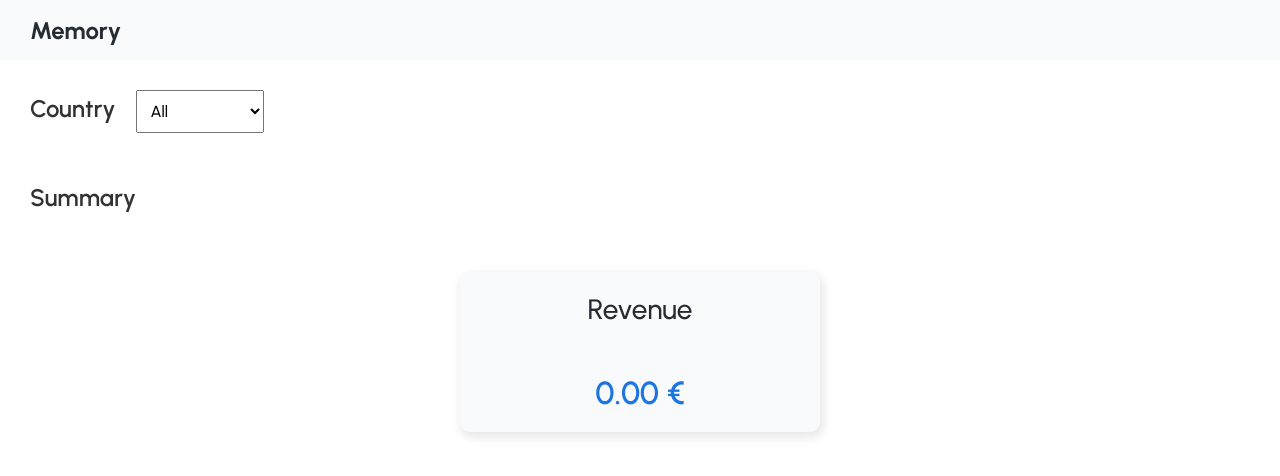
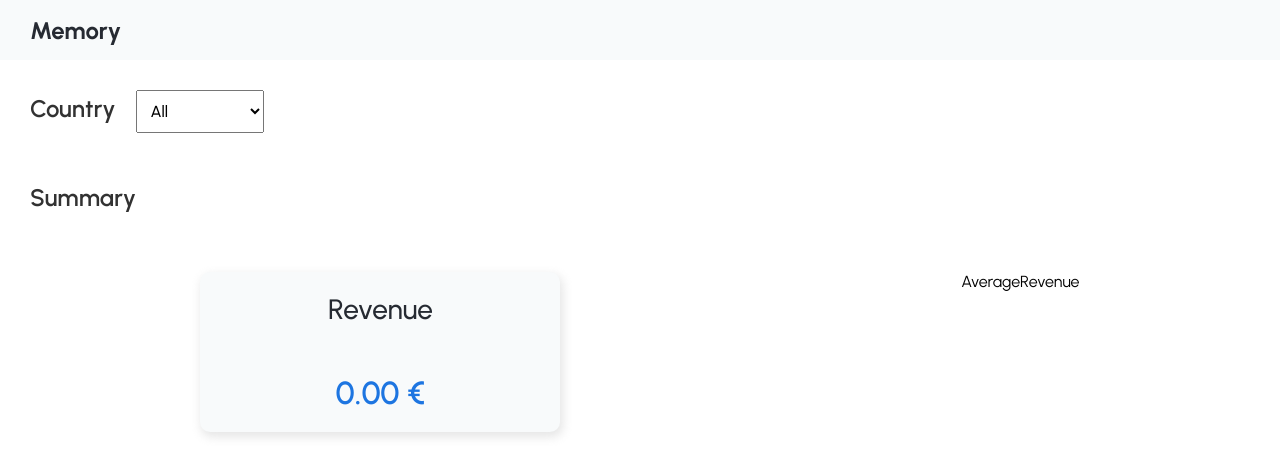
Before and after one commit to kevinkotcherga/ecommerce-dashboard, a React (Create React App) app in the folder client/: page / in a window 1280 px wide. Shown: the top 476 px of the page. Built offline with nearby package versions, Linux system fonts and the light colour scheme; no server answers.

Commit message:
feat(components) : ajout du dossier AverageRevenue

```diff
--- /dev/null
+++ b/client/src/components/averageRevenue/AverageRevenue.jsx
@@ -0,0 +1,9 @@
+import React from 'react'
+
+const AverageRevenue = () => {
+  return (
+    <div>AverageRevenue</div>
+  )
+}
+
+export default AverageRevenue
--- a/client/src/pages/home/Home.jsx
+++ b/client/src/pages/home/Home.jsx
@@ -1,6 +1,7 @@
 import React, { useEffect, useState } from 'react';
 import Header from '../../components/header/Header';
 import TotalRevenue from '../../components/totalRevenue/TotalRevenue'
+import AverageRevenue from '../../components/averageRevenue/AverageRevenue';
 import styled from "styled-components";
 import './home.scss';
 import axios from 'axios';
@@ -66,6 +67,7 @@ const Home = () => {
         <div className='home__widgets'>
           {/* La valeur d'array est envoyé dans les composant widgets */}
           <TotalRevenue array={array} />
+          <AverageRevenue array={array} />
         </div>
       </div>
     </div>
```
Also changed, not shown: client/src/components/averageRevenue/averagerevenue.scss (added).
